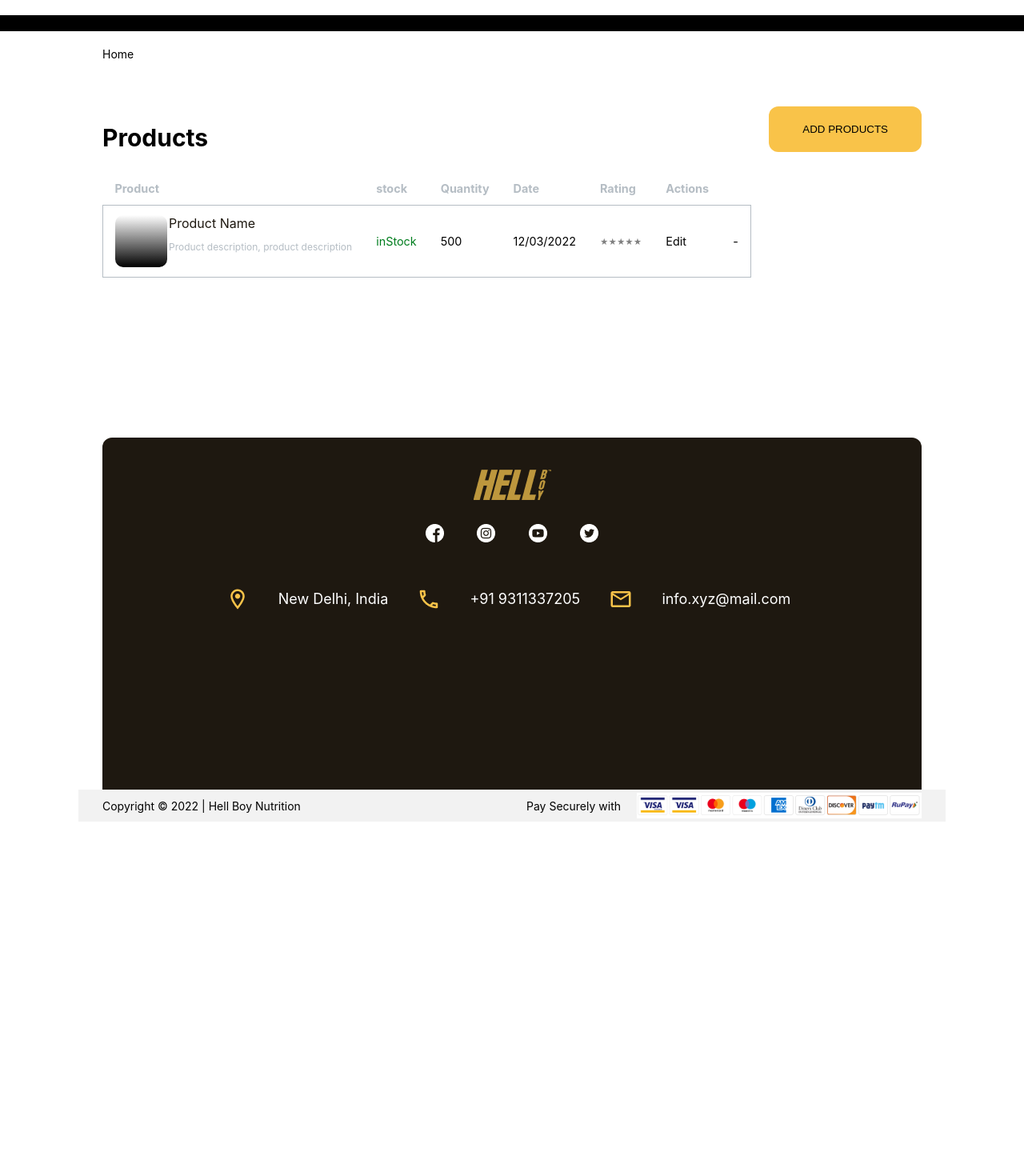
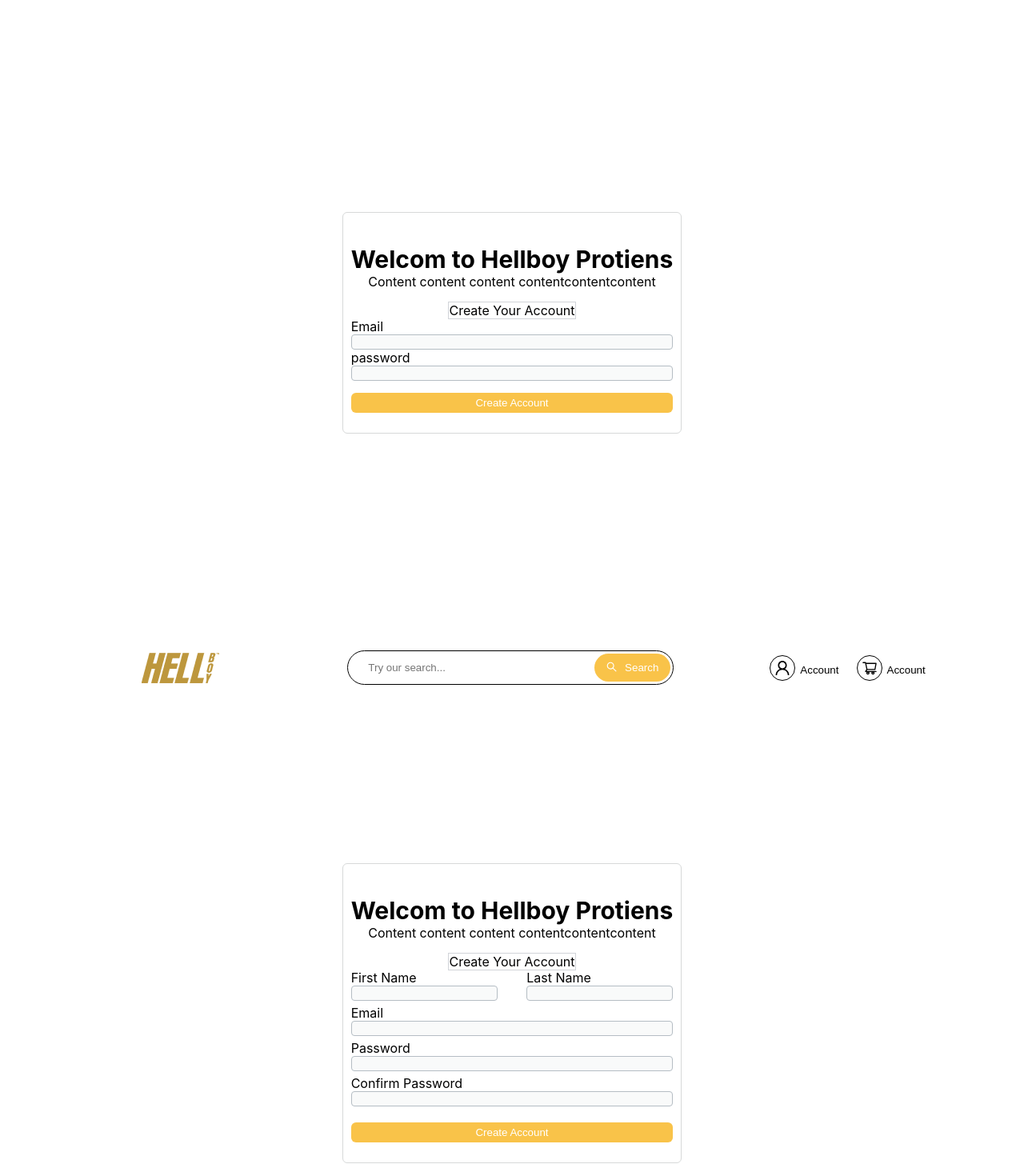
Before and after one commit to Utkarsh-88034/saddweb-ecom, a React (Create React App) app: page /admin/user in a window 1280 px wide. Shown: the part 60-1530 px from the top of the page at 80% size. Before the commit the page ends 1087 px from the top, so only its background shows below. Built offline with nearby package versions, Linux system fonts and the light colour scheme.

Commit message:
login page update

```diff
--- a/src/App.js
+++ b/src/App.js
@@ -4,14 +4,18 @@
 import Home from "./views/home";
 import AllProducts from "./views/allProducts";
 import Admin from "./views/Admin";
+import LoginCart from "./views/LoginCart";
+import Signup2 from "./views/Signup2";
+import Signup from "./views/Signup";
 
 function App() {
   return (
     <div className="App">
       {/* <Home /> */}
       {/* <AllProducts /> */}
-      <Admin/>
-
+   {/* <LoginCart/> */}
+   <Signup2/>
+<Signup/>
     </div>
   );
 }
--- /dev/null
+++ b/src/views/LoginCart.jsx
@@ -0,0 +1,81 @@
+import React from 'react'
+import TopNav from "../components/Navbar/TopNav";
+import styled from "styled-components";
+
+const LoginCart = () => {
+    const BoxContainer =styled.div`
+    display: flex;
+
+    align-items: center;
+    justify-content: center;
+height:100vh
+
+
+    `
+    const Box =styled.div`
+    text-align:center;
+    border-sizing:border-box;
+    margin:0px;
+    border: 1px solid #D7D9D9;
+    border-radius: 6px;
+    padding:10px;
+    `
+    const Span=styled.span`
+    border: 1.5px solid #D1D4D9;
+`
+const Form =styled.form`
+display:flex;
+flex-wrap:wrap
+flex-direction:column;
+align-item:left
+`
+const Input=styled.input`
+background: #F9FAFA;
+border-radius: 4px;
+flex-wrap:wrap
+border: 1px solid #B5BDC4;
+`
+const Label =styled.label`
+text-align:left`
+const Check =styled.div`
+
+text-align:left;
+background:green
+display:flex;
+`
+  return (
+    <>
+<TopNav/>
+ <BoxContainer>
+<Box>
+    <p style={{marginBottom:"0px", fontSize:"30px" ,fontWeight:'700'}}>Welcom to Hellboy Protiens</p>
+    <p style={{marginTop:'0px',fontSize:'16px'}}>Content content content contentcontentcontent</p>
+    <Span >Have a password? Continue with your email address</Span>
+    <Form>
+  <Label >Email</Label>
+      <Input type='email'/>
+      <Label>password</Label>
+      <Input type='email'/>
+      <Check>
+      <input type='checkbox' />    <p> Remember me</p>
+      </Check>
+   <input type='submit' style={{
+     background:'#F9C349',
+     borderRadius: '6px',
+     border:'none',
+     color:'white',
+     padding:'5px '
+   }} />
+   <span style={{
+     color:'#F9C349',
+     fontSize:'14px'
+   }}>I forgot my password</span>
+    </Form>
+</Box>
+
+ </BoxContainer>
+    </>
+  )
+}
+
+export default LoginCart
--- /dev/null
+++ b/src/views/Signup.jsx
@@ -0,0 +1,100 @@
+import React from 'react'
+import TopNav from "../components/Navbar/TopNav";
+import styled from "styled-components";
+const Signup = () => {
+    const BoxContainer =styled.div`
+    display: flex;
+
+    align-items: center;
+    justify-content: center;
+height:100vh
+
+
+    `
+    const Box =styled.div`
+    text-align:center;
+    border-sizing:border-box;
+    margin:0px;
+    border: 1px solid #D7D9D9;
+    border-radius: 6px;
+    padding:10px;
+    `
+    const Span=styled.span`
+    border: 1.5px solid #D1D4D9;
+`
+const Form =styled.form`
+display:flex;
+flex-direction:column;
+`
+const Input=styled.input`
+background: #F9FAFA;
+border-radius: 4px;
+border: 1px solid #B5BDC4;
+margin-bottom:5px
+`
+const Label =styled.label`
+text-align:left
+`
+const Name = styled.div`
+display:flex;
+justify-content: space-between;
+width:100%;
+flex-wrap:wrap
+
+
+`
+const Namein =styled.div`
+display:flex;
+flex-direction:column;
+`
+const Formin =styled.div`
+display:flex;
+flex-direction:column;
+`
+  return (
+    <>
+    <TopNav/>
+    <BoxContainer>
+        <Box>
+        <p style={{marginBottom:"0px", fontSize:"30px" ,fontWeight:'700'}}>Welcom to Hellboy Protiens</p>
+    <p style={{marginTop:'0px',fontSize:'16px'}}>Content content content contentcontentcontent</p>
+    <Span >Create Your Account</Span>
+    <Form>
+    <Name>
+        <Namein>
+        <Label>First Name</Label>
+        <Input type='text'/>
+            </Namein>
+            <Namein>
+            <Label>Last Name</Label>
+        <Input type='text'/>
+                </Namein>
+
+    </Name>
+
+    <Label>Email</Label>
+    <Input type='email'/>
+    <Label>Password</Label>
+    <Input type='password'/>
+    <Label>Confirm Password</Label>
+    <Input type='password'/>
+
+    <input type='submit' value='Create Account' style={{
+     background:'#F9C349',
+     borderRadius: '6px',
+     border:'none',
+     margin:'15px 0px 15px 0px',
+     color:'white',
+     padding:'5px '
+   }} />
+
+
+</Form>
+        </Box>
+    </BoxContainer>
+    </>
+
+  )
+}
+
+export default Signup
--- /dev/null
+++ b/src/views/Signup2.jsx
@@ -0,0 +1,73 @@
+import React from 'react'
+import TopNav from "../components/Navbar/TopNav";
+import styled from "styled-components";
+
+const Signup2 = () => {
+    const BoxContainer =styled.div`
+    display: flex;
+
+    align-items: center;
+    justify-content: center;
+height:100vh
+
+
+    `
+    const Box =styled.div`
+    text-align:center;
+    border-sizing:border-box;
+    margin:0px;
+    border: 1px solid #D7D9D9;
+    border-radius: 6px;
+    padding:10px;
+    `
+    const Span=styled.span`
+    border: 1.5px solid #D1D4D9;
+`
+const Form =styled.form`
+display:flex;
+flex-direction:column;
+align-item:left
+flex-wrap:wrap;
+`
+const Input=styled.input`
+background: #F9FAFA;
+border-radius: 4px;
+border: 1px solid #B5BDC4;
+margin-bottom:15px
+flex-wrap:wrap;
+`
+const Label =styled.label`
+text-align:left`
+
+  return (
+    <>
+<TopNav/>
+ <BoxContainer>
+<Box>
+    <p style={{marginBottom:"0px", fontSize:"30px" ,fontWeight:'700'}}>Welcom to Hellboy Protiens</p>
+    <p style={{marginTop:'0px',fontSize:'16px'}}>Content content content contentcontentcontent</p>
+    <Span >Create Your Account</Span>
+    <Form>
+  <Label >Email</Label>
+      <Input type='email'/>
+      <Label>password</Label>
+      <Input type='email'/>
+
+   <input type='submit' value='Create Account' style={{
+     background:'#F9C349',
+     borderRadius: '6px',
+     border:'none',
+     margin:'15px 0px 15px 0px',
+     color:'white',
+     padding:'5px '
+   }} />
+
+    </Form>
+</Box>
+
+ </BoxContainer>
+    </>
+  )
+}
+
+export default Signup2
```
